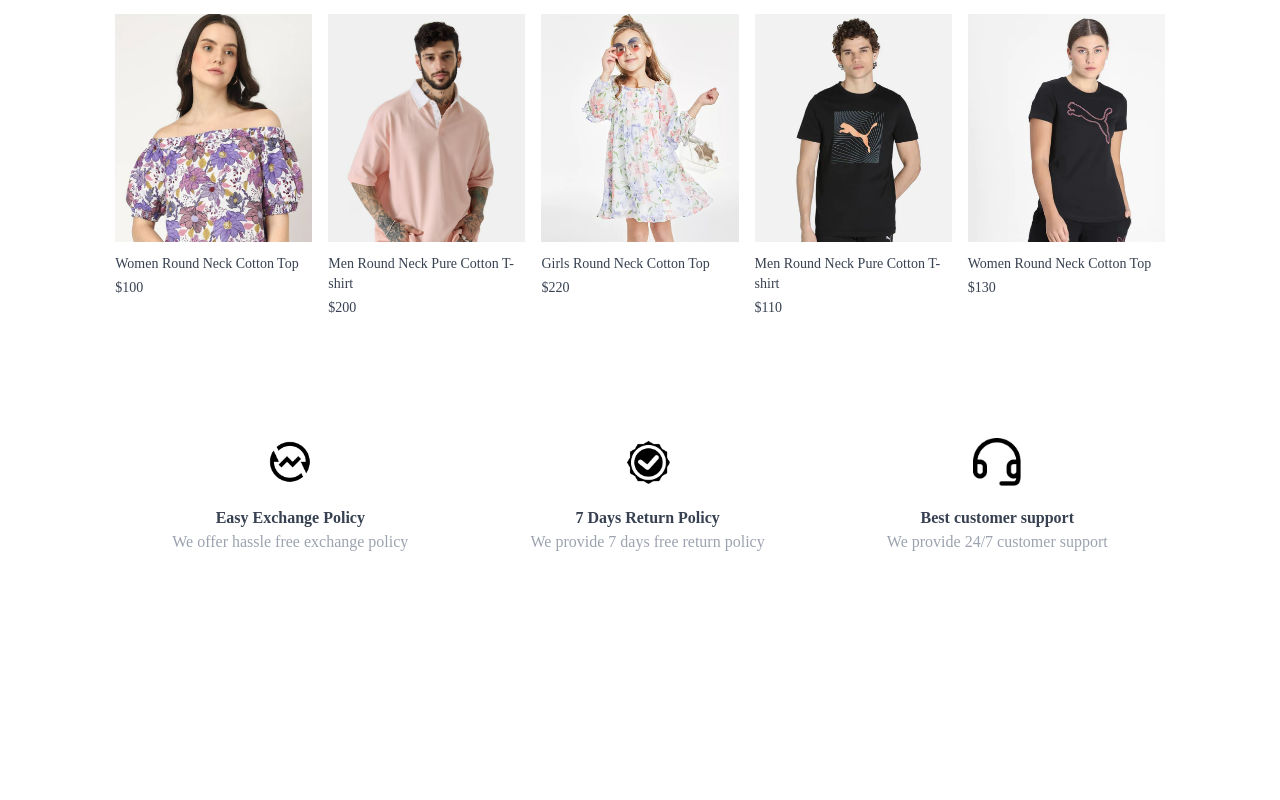
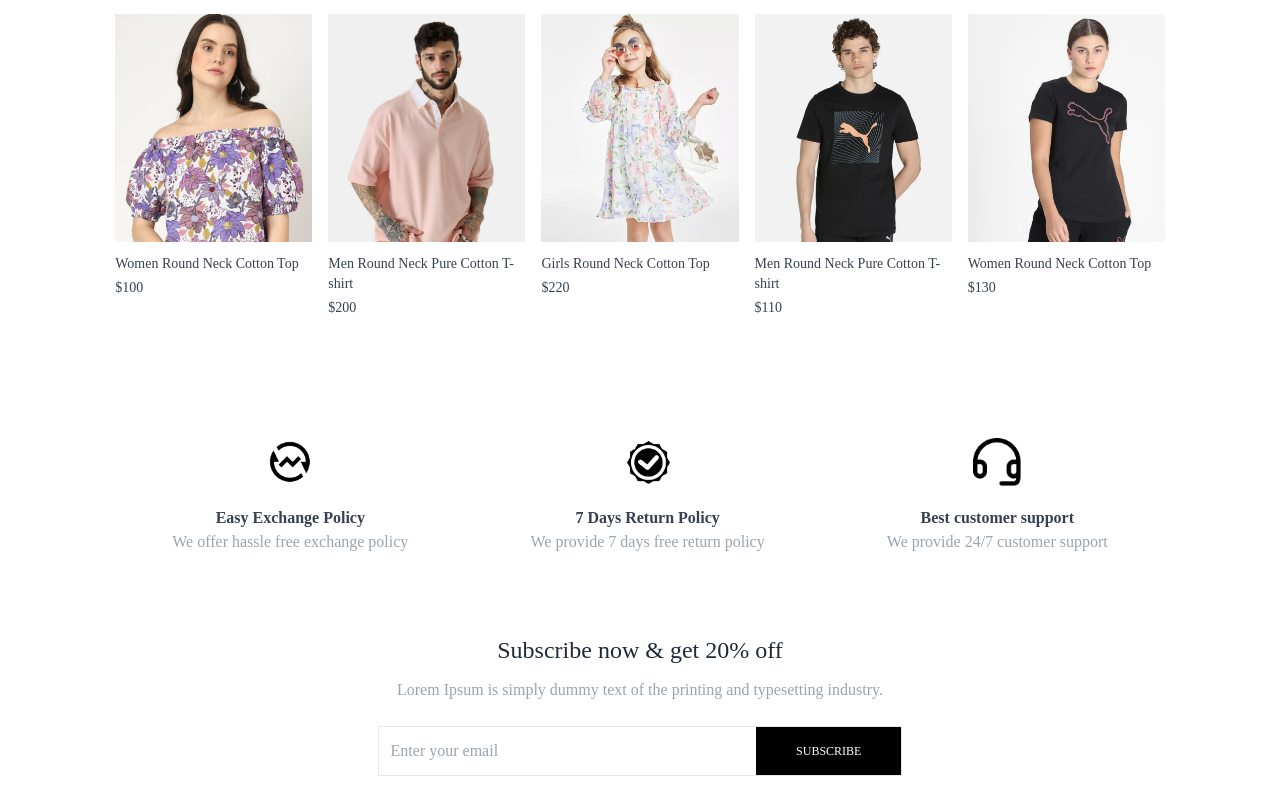
Before and after one commit to caotrinhthinh/ECOMMERCE-APP, a React app in the folder frontend/: page / in a window 1280 px wide. Shown: the part 1471-2271 px from the top of the page. Before the commit the page ends 2105 px from the top, so only its background shows below. Built offline with nearby package versions, Linux system fonts and the light colour scheme; the HTML template or start-up script is replaced by a standard one.

Commit message:
Add NewsletterBox component

```diff
--- /dev/null
+++ b/frontend/src/components/NewsletterBox.jsx
@@ -0,0 +1,34 @@
+import React from "react";
+
+const NewsletterBox = () => {
+  const onSubmitHandler = (event) => {
+    event.preventDefault();
+  };
+
+  return (
+    <div className="text-center">
+      <p className="text-2xl font-medium text-gray-800">
+        Subscribe now & get 20% off
+      </p>
+      <p className="text-gray-400 mt-3">
+        Lorem Ipsum is simply dummy text of the printing and typesetting
+        industry.
+      </p>
+      <form onSubmit={onSubmitHandler} className="w-full sm:w-1/2 flex items-center gap-3 mx-auto my-6 border pl-3">
+        <input
+          className="w-full sm:flex-1 outline-none"
+          type="email"
+          placeholder="Enter your email"
+        />
+        <button
+          type="submit"
+          className="bg-black text-white text-xs px-10 py-4"
+        >
+          SUBSCRIBE
+        </button>
+      </form>
+    </div>
+  );
+};
+
+export default NewsletterBox;
--- a/frontend/src/pages/Home.jsx
+++ b/frontend/src/pages/Home.jsx
@@ -3,6 +3,7 @@
 import LatestCollection from '../components/LatestCollection'
 import BestSeller from '../components/BestSeller'
 import OurPolicy from '../components/OurPolicy'
+import NewsletterBox from '../components/NewsletterBox'
 
 const Home = () => {
   return (
@@ -11,6 +12,7 @@
       <LatestCollection />
       <BestSeller />
       <OurPolicy />
+      <NewsletterBox />
     </div>
   )
 }
```
Also changed, not shown: frontend/src/components/Footer.jsx (added).
